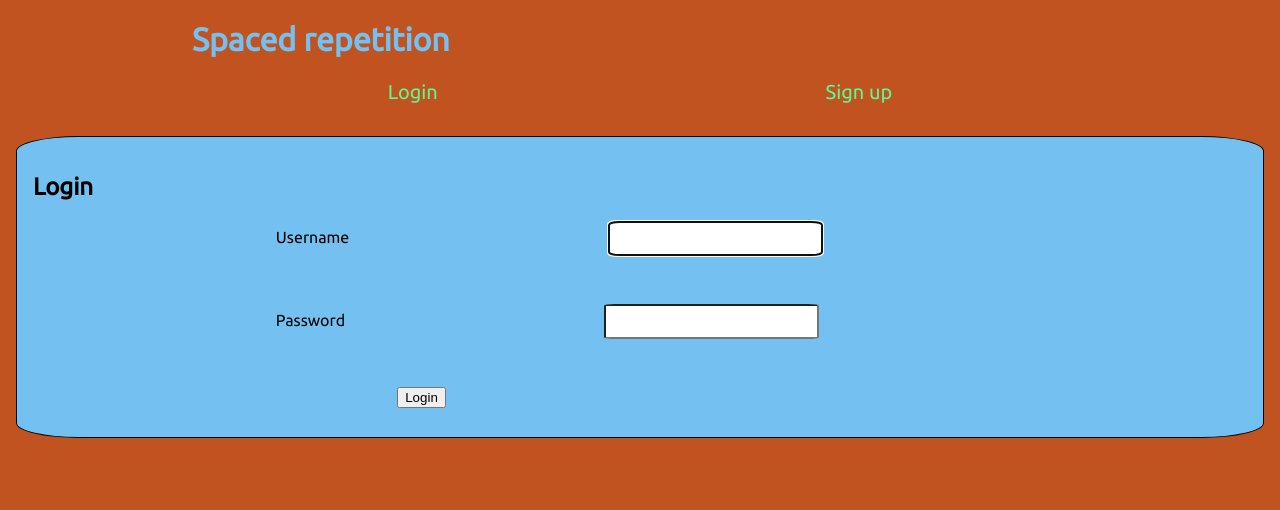
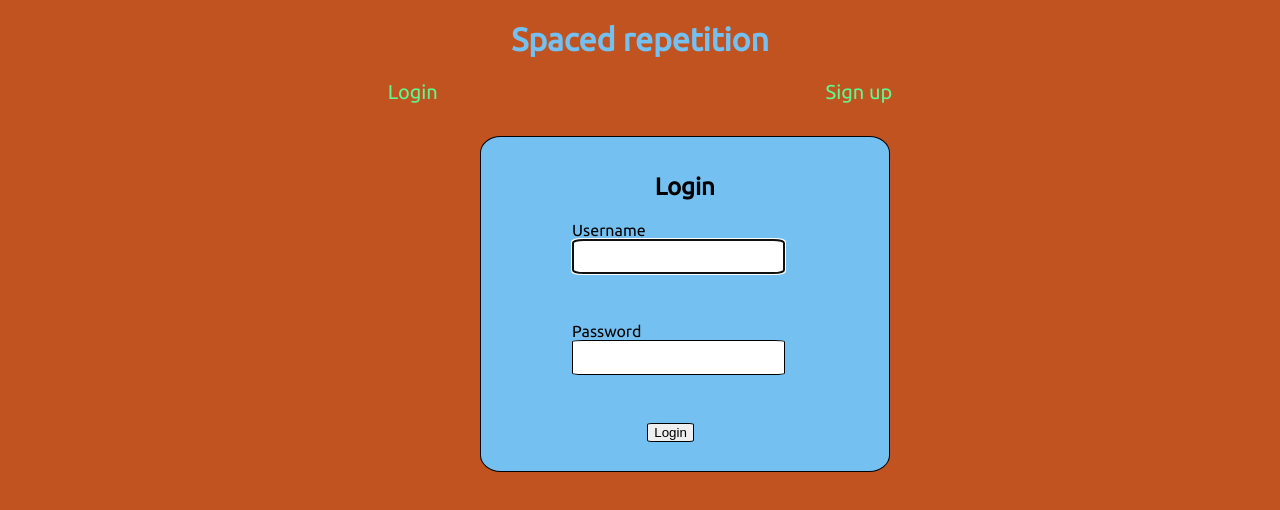
Before and after one commit to thinkful-ei-macaw/SpacedRepition-client-VB, a React app: page /login in a window 1280 px wide. Built offline with nearby package versions, Linux system fonts and the light colour scheme.

Commit message:
fix more css to login and signup

```diff
--- a/src/components/Header/Header.css
+++ b/src/components/Header/Header.css
@@ -1,5 +1,6 @@
 .home {
-  margin-left: 15%;
+  display: flex;
+  justify-content: center;
   color: rgb(116, 192, 240);
 }
 
--- /dev/null
+++ b/src/components/LoginForm/LoginForm.css
@@ -0,0 +1,5 @@
+.login-submit{
+    display: flex;
+    justify-content: center;
+    margin-left:40%;
+}
--- a/src/components/LoginForm/LoginForm.js
+++ b/src/components/LoginForm/LoginForm.js
@@ -3,6 +3,7 @@
 import AuthApiService from '../../services/auth-api-service'
 import UserContext from '../../contexts/UserContext'
 import Button from '../Button/Button'
+import './LoginForm.css'
 
 class LoginForm extends Component {
   static defaultProps = {
@@ -72,7 +73,7 @@
             required
           />
         </div>
-        <Button type='submit'>
+        <Button className="login-submit" type='submit'>
           Login
         </Button>
       </form>
--- a/src/components/RegistrationForm/RegistrationForm.css
+++ b/src/components/RegistrationForm/RegistrationForm.css
@@ -7,10 +7,11 @@
 
 input {
   margin-bottom: 3em;
-  margin-left: 20%;
   border-radius: 5%;
   height: 35px;
   font-size: 16px;
+  margin-left: 20%;
+  border:1px solid black;
 }
 
 label {
@@ -21,6 +22,8 @@
 button {
   margin-left: 30%;
   margin-bottom: 1em;
+  border: 1px solid black;
+  border-radius: 10%;
 }
 
 section {
@@ -47,3 +50,21 @@
   cursor: pointer;
   color: white;
 }
+
+
+@media only screen and (min-width: 600px) {
+  section {
+    border: 1px black solid;
+    border-radius: 5%;
+    margin-top: 2em;
+    padding: 1em;
+    margin-left: 30em;
+    margin-right: 15em;
+    background-color: rgb(116, 192, 240);
+    width:32%;
+
+  }
+  button{
+    margin-left: 44%;
+  }
+}
--- /dev/null
+++ b/src/routes/LoginRoute/LoginRoute.css
@@ -0,0 +1,3 @@
+.centered {
+   text-align: center;
+}
--- a/src/routes/LoginRoute/LoginRoute.js
+++ b/src/routes/LoginRoute/LoginRoute.js
@@ -1,6 +1,6 @@
 import React, { Component } from 'react'
 import LoginForm from '../../components/LoginForm/LoginForm'
-
+import './LoginRoute.css';
 class LoginRoute extends Component {
   static defaultProps = {
     location: {},
@@ -18,7 +18,7 @@
   render() {
     return (
       <section>
-        <h2>Login</h2>
+        <h2 className="centered">Login</h2>
         <LoginForm
           onLoginSuccess={this.handleLoginSuccess}
         />
```
Also changed, not shown: 1 other file.
